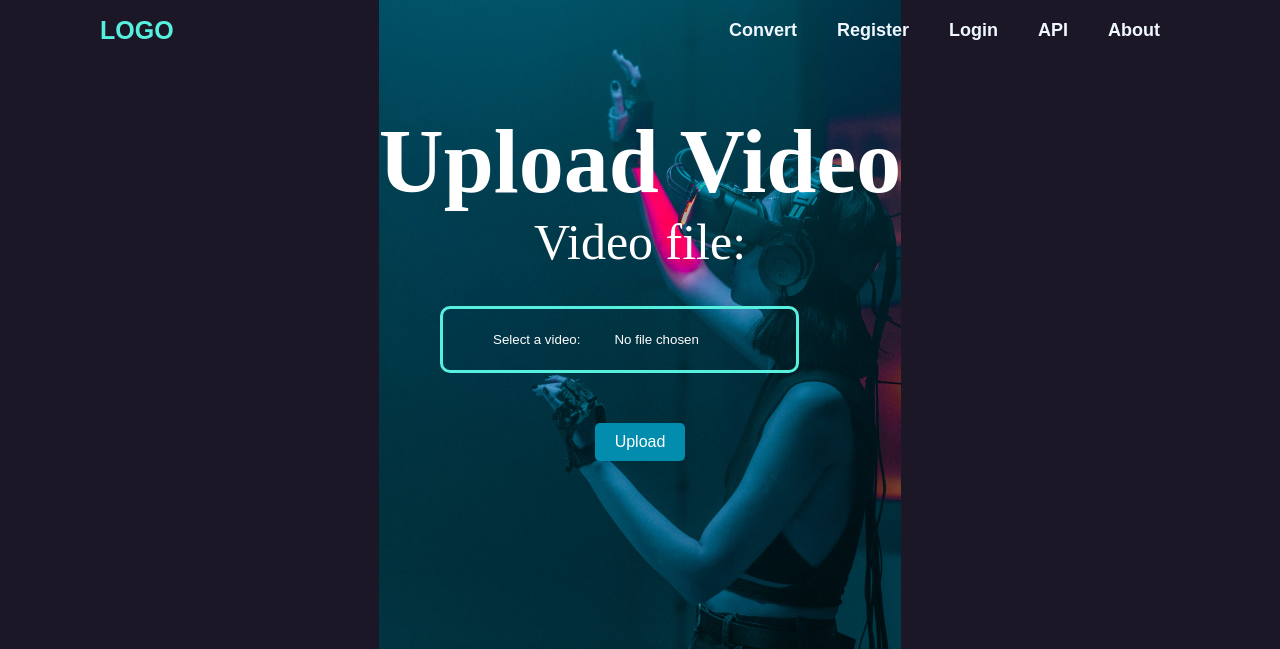
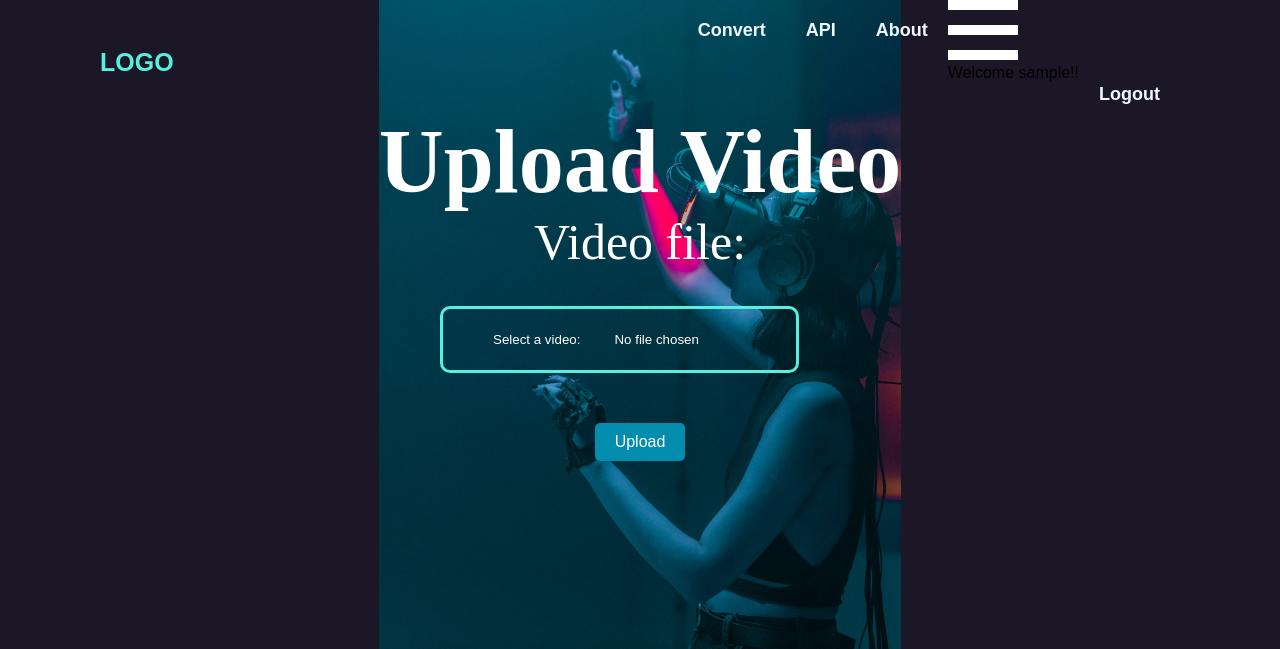
Before and after one commit to aerogriffin/python-project, a Django app: template main/templates/main/upload.html in a window 1280 px wide. Shown: the top 649 px of the page. Run offline with Django 4.2, Linux system fonts and the light colour scheme; tables that the repository leaves empty hold one stand-in row (values such as "Sample post"); the template is opened without the code that fills it: values that come from a table or form of the project are taken from there, most other values are stand-ins (such as "Sample title", 1, 10 or a date in 2020); some libraries are stand-ins or nearby versions; some web fonts are replaced.

Commit message:
Update upload.html

```diff
--- a/main/templates/main/upload.html
+++ b/main/templates/main/upload.html
@@ -22,16 +22,25 @@
       <nav class="navbar">
         <ul>
           <li><a href="{% url 'upload_video' %}" class="btn btn-primary">Convert</a></li>
-          <li><a href="{% url 'register' %}">Register</a></li>
-          <li><a href="{% url 'login' %}">Login</a></li>
           <li><a href="#">API</a></li>
           <li><a href="#">About</a></li>
+          <li class="user-section" onclick="toggleUserOptions()">
+            <img src="../../static/images/menu.png" alt="User Avatar" class="user-avatar">
+            <div class="user-options" id="userOptions">
+              <ul>
+                <li>
+                  <p>Welcome {{ username }}!!</p>
+                </li>
+                <li><a href="{% url 'logout' %}">Logout</a></li>
+              </ul>
+            </div>
+          </li>
         </ul>
       </nav>
     </div>
     <div class="main">
       <h2>Upload Video</h2>
-      <form method="post" enctype="multipart/form-data">
+      <form method="post" enctype="multipart/form-data" action=".{% url 'account_profile' %}">
         {% csrf_token %}
         {{ form.as_p }}
         <button type="submit">Upload</button>
@@ -52,6 +61,7 @@
     </div>
 
   </footer>
+  <script src="../../static/scripts/script.js"></script>
+</body>
 
-</body>
 </html>
```
